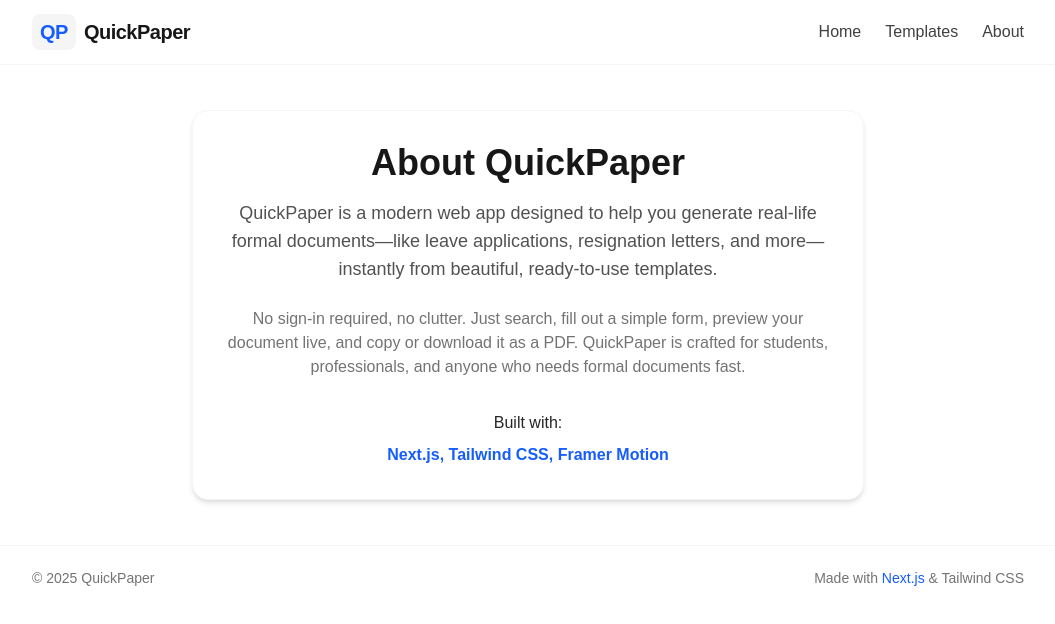
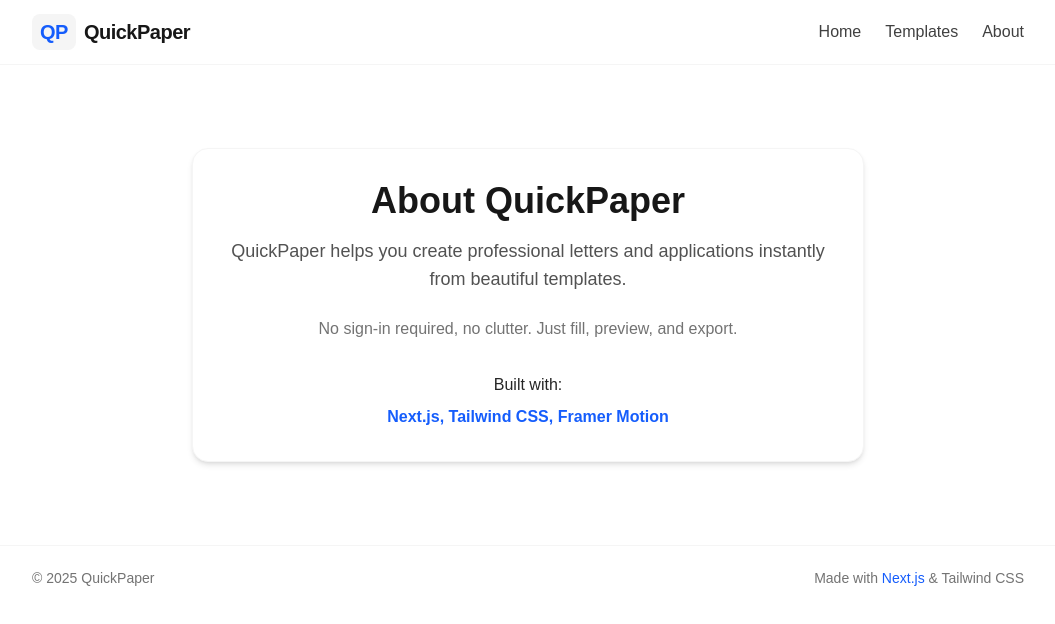
Before and after one commit to aditiappemane/QuickPaper, a Next.js app: page /about in a window 1280 px wide. Shown: the top 624 px of the page, without its empty margins (112-1167 px from the left). Built offline with nearby package versions, Linux system fonts and the light colour scheme.

Commit message:
updated the page.tsx to use params

```diff
--- a/src/app/[templateId]/page.tsx
+++ b/src/app/[templateId]/page.tsx
@@ -1,6 +1,6 @@
 "use client";
 import { useState, useMemo } from "react";
-import { notFound } from "next/navigation";
+import { notFound, useParams } from "next/navigation";
 import { templates } from "@/templates";
 import Header from "@/components/Header";
 import Footer from "@/components/Footer";
@@ -14,12 +14,9 @@
   return template.replace(/{{(\w+)}}/g, (_, key) => values[key]?.trim() || "");
 }
 
-export default function TemplatePage({
-  params,
-}: {
-  params: { templateId: string };
-}) {
-  const templateId = params.templateId;
+export default function TemplatePage() {
+  const params = useParams();
+  const templateId = params.templateId as string;
 
   const templateData = useMemo(
     () => templates.find((t) => t.id === templateId),
@@ -44,7 +41,10 @@
       <Template>
         <div className="max-w-6xl mx-auto py-12 px-4 grid grid-cols-1 lg:grid-cols-2 gap-10">
           <div>
-            <div className="mb-6 flex items-center gap-2 text-sm text-neutral-500">
+            <div
+              className="mb-6 flex items-center gap极速赛车开奖网
+2 text-sm text-neutral-500"
+            >
               <Link href="/" className="hover:underline text-blue-600">
                 Home
               </Link>
@@ -73,7 +73,8 @@
                 onClick={() => {
                   navigator.clipboard.writeText(filled);
                 }}
-                className="px-4 py-2 rounded-xl bg-blue-50 text-blue-700 hover:bg-blue-100 transition-all font-medium"
+                className="px-4 py-2 rounded-xl bg-blue-50 text-blue极速赛车开奖网
+700 hover:bg-blue-100 transition-all font-medium"
               >
                 Copy Text
               </button>
--- a/src/app/about/page.tsx
+++ b/src/app/about/page.tsx
@@ -19,16 +19,11 @@
               About QuickPaper
             </h1>
             <p className="text-lg text-neutral-600 mb-6">
-              QuickPaper is a modern web app designed to help you generate
-              real-life formal documents—like leave applications, resignation
-              letters, and more—instantly from beautiful, ready-to-use
-              templates.
+              QuickPaper helps you create professional letters and applications
+              instantly from beautiful templates.
             </p>
             <p className="text-neutral-500 mb-6">
-              No sign-in required, no clutter. Just search, fill out a simple
-              form, preview your document live, and copy or download it as a
-              PDF. QuickPaper is crafted for students, professionals, and anyone
-              who needs formal documents fast.
+              No sign-in required, no clutter. Just fill, preview, and export.
             </p>
             <div className="flex flex-col items-center gap-2 mt-8">
               <span className="font-medium text-neutral-800">Built with:</span>
```
Also changed, not shown: tsconfig.json (+17 -4 lines).
